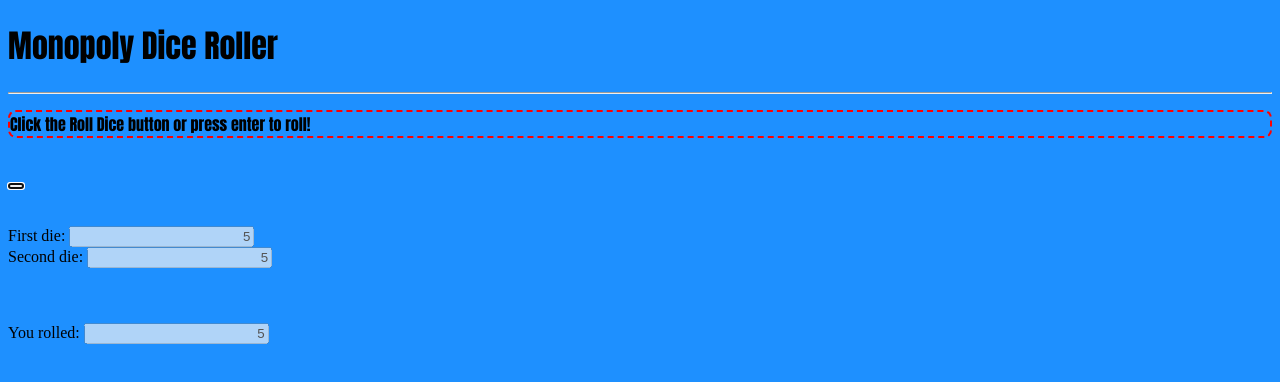
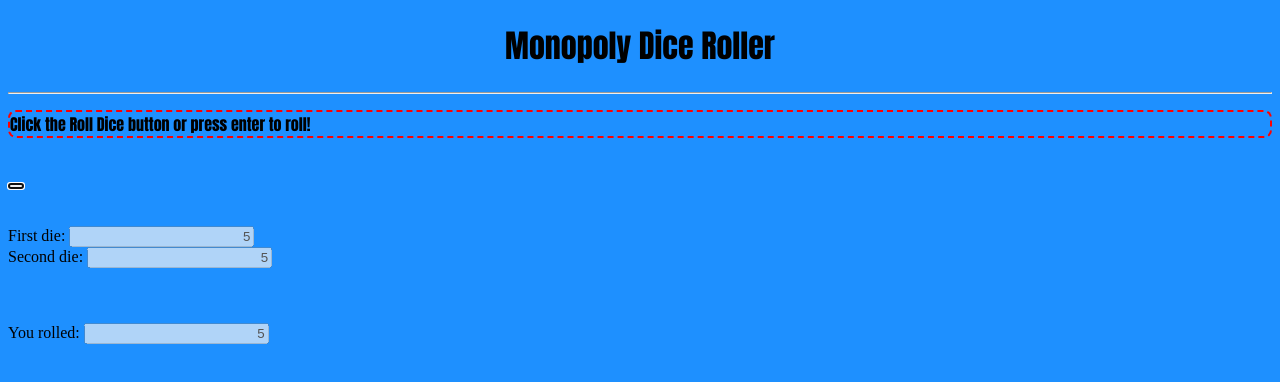
Before and after one commit to mcclint50/DiceRollerCJM, a plain HTML site: page index.html in a window 1280 px wide. Drawn offline with Linux system fonts and the light colour scheme.

Commit message:
Second commit of diceroller.css

```diff
--- a/diceroller.css
+++ b/diceroller.css
@@ -3,8 +3,7 @@
 }
 h1 {
     font-family: Impact, Charcoal, sans-serif;
-    border: 4 px solid red;
-    border-radius: 8px;
+    text-align: center;
 }
 p {
     font-family: Impact, Charcoal, sans-serif;
@@ -12,6 +11,7 @@
     border-width: 2px;
     border-color: red;
     border-radius: 8px;
+    border-spacing: 3px;
 }
 input {
     text-align: right;
```
